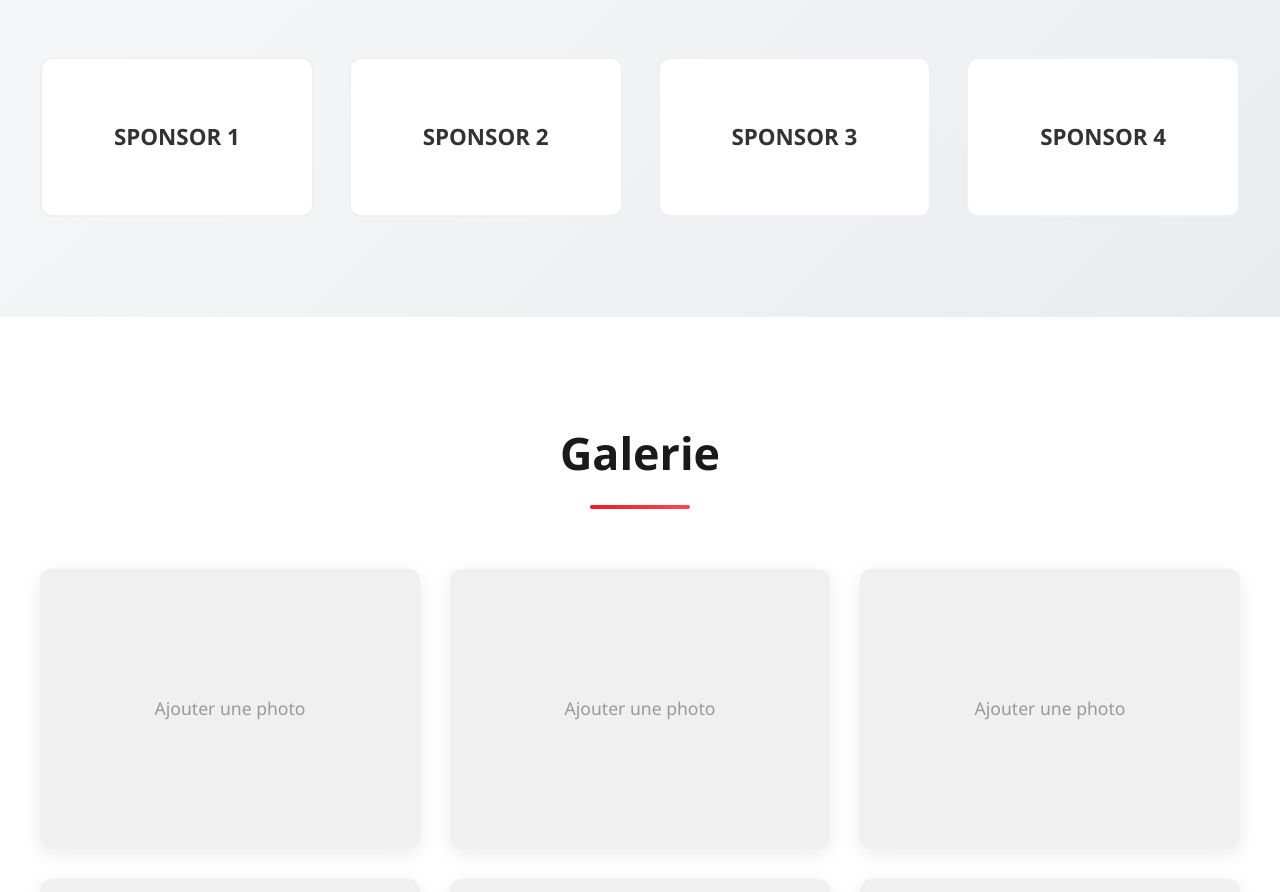
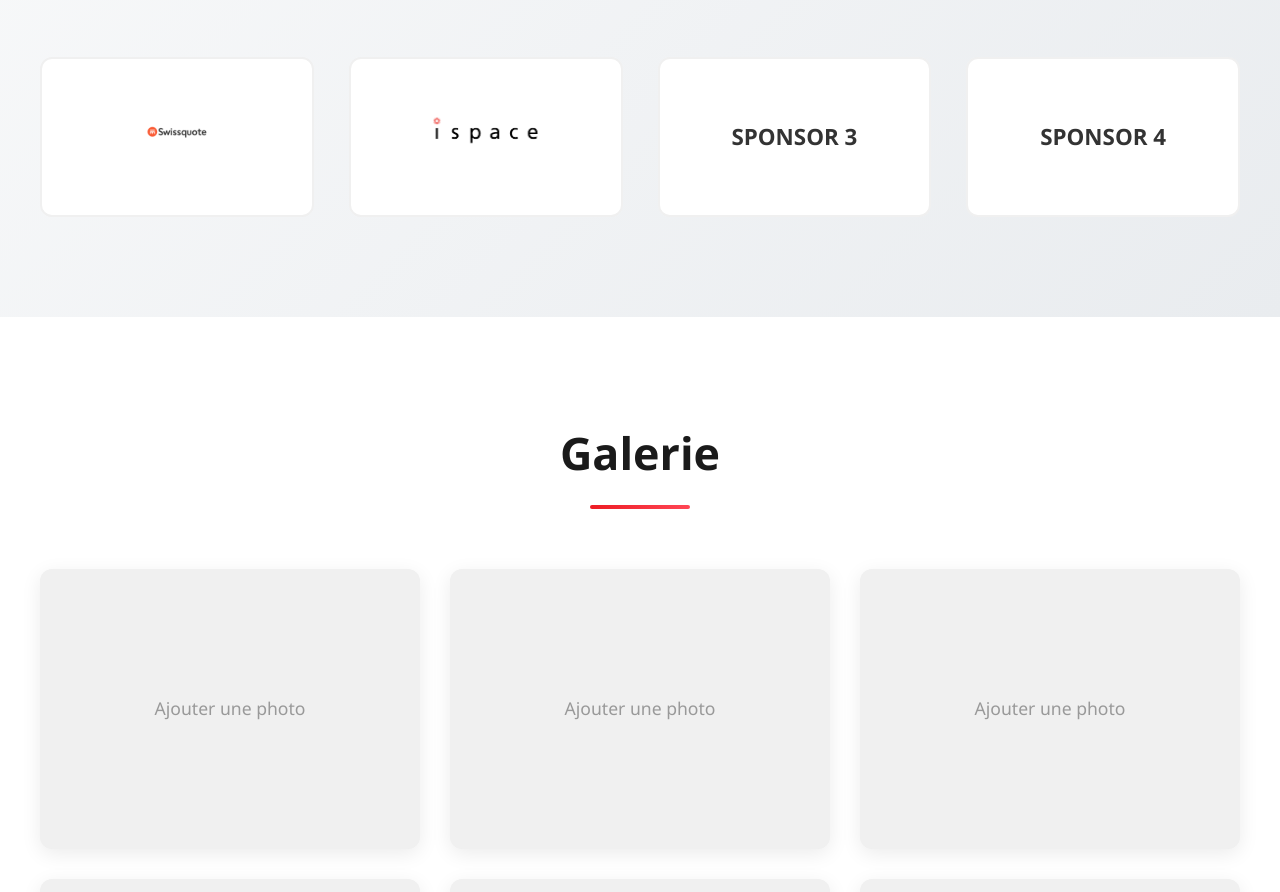
Before and after one commit to Pyro12344/VexHyperCube, a plain HTML site: page index.html in a window 1280 px wide. Shown: the part 3044-3936 px from the top of the page. Drawn offline with Linux system fonts and the light colour scheme.

Commit message:
Update index.html

```diff
--- a/index.html
+++ b/index.html
@@ -693,10 +693,10 @@
         <h2 class="section-title">Our Sponsors</h2>
         <div class="sponsors-grid">
             <div class="sponsor-card">
-                <div class="sponsor-logo">SPONSOR 1</div>
+                <div class="sponsor-logo"><img src="swissquote_logo.jpg"></div>
             </div>
             <div class="sponsor-card">
-                <div class="sponsor-logo">SPONSOR 2</div>
+                <div class="sponsor-logo"><img src="images.png"></div>
             </div>
             <div class="sponsor-card">
                 <div class="sponsor-logo">SPONSOR 3</div>
```
